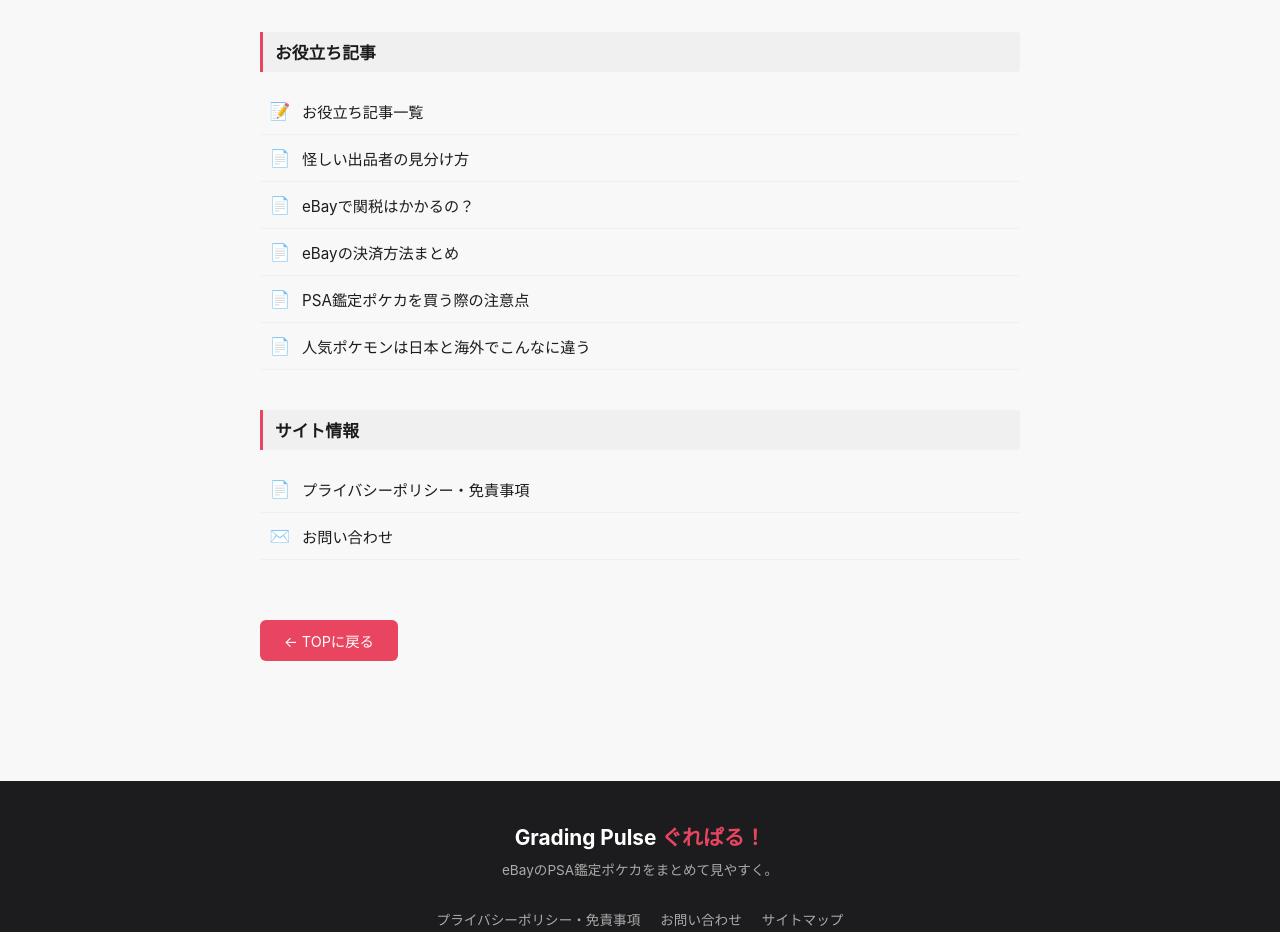
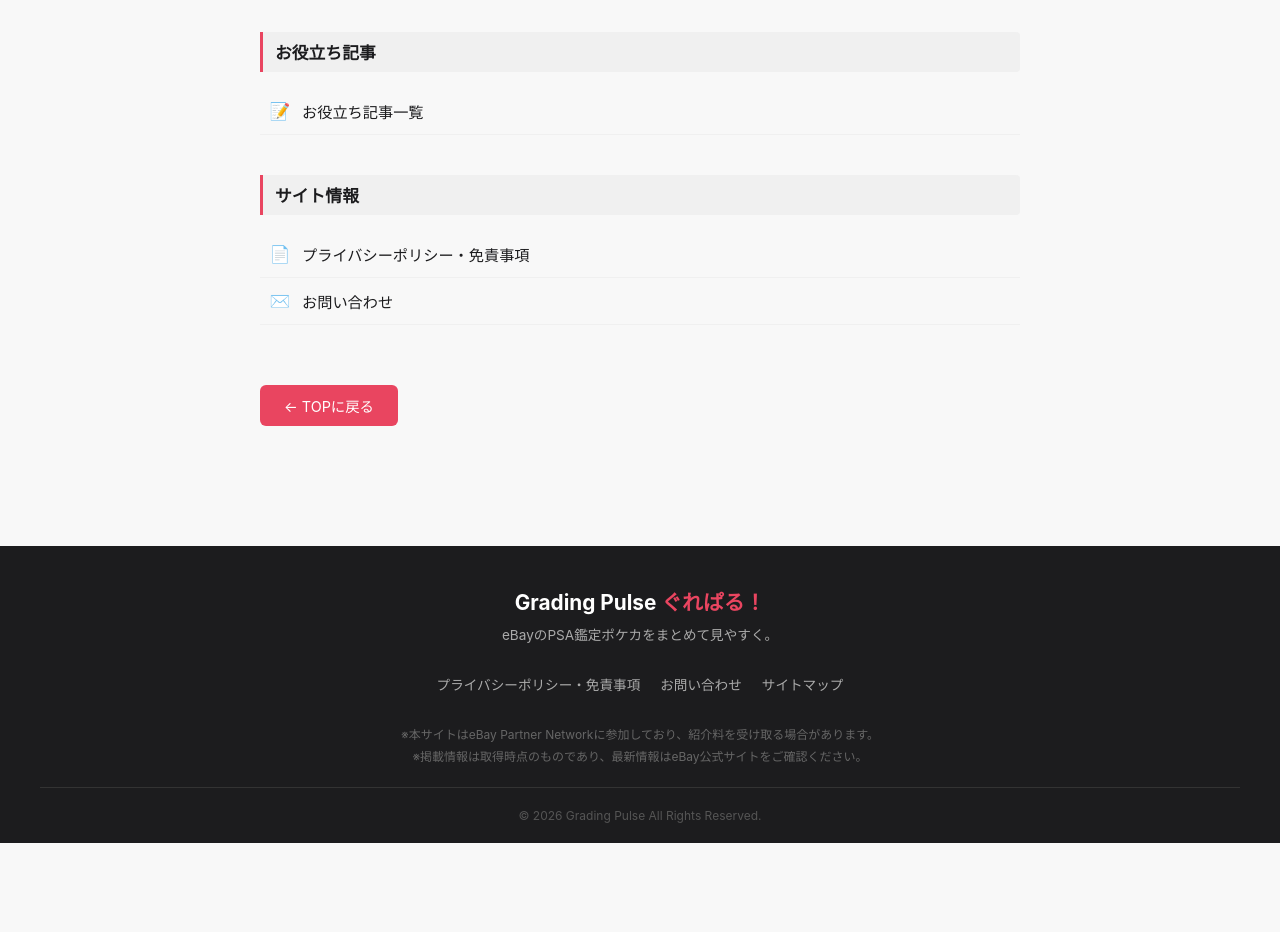
Before and after one commit to knac1020/grading-pulse, a plain HTML site: page sitemap.html in a window 1280 px wide. Shown: the part 860-1792 px from the top of the page. After the commit the page ends 1703 px from the top, so only its background shows below. Drawn offline with Linux system fonts and the light colour scheme.

Commit message:
fix: TOP記事を4列表示・サイトマップ整理

```diff
--- a/sitemap.html
+++ b/sitemap.html
@@ -105,11 +105,6 @@
             <h2>お役立ち記事</h2>
             <ul>
                 <li><a href="blog.html"><span class="icon">📝</span>お役立ち記事一覧</a></li>
-                <li><a href="articles/article01.html"><span class="icon">📄</span>怪しい出品者の見分け方</a></li>
-                <li><a href="articles/article02.html"><span class="icon">📄</span>eBayで関税はかかるの？</a></li>
-                <li><a href="articles/article03.html"><span class="icon">📄</span>eBayの決済方法まとめ</a></li>
-                <li><a href="articles/article04.html"><span class="icon">📄</span>PSA鑑定ポケカを買う際の注意点</a></li>
-                <li><a href="articles/article05.html"><span class="icon">📄</span>人気ポケモンは日本と海外でこんなに違う</a></li>
             </ul>
         </section>
 
```
